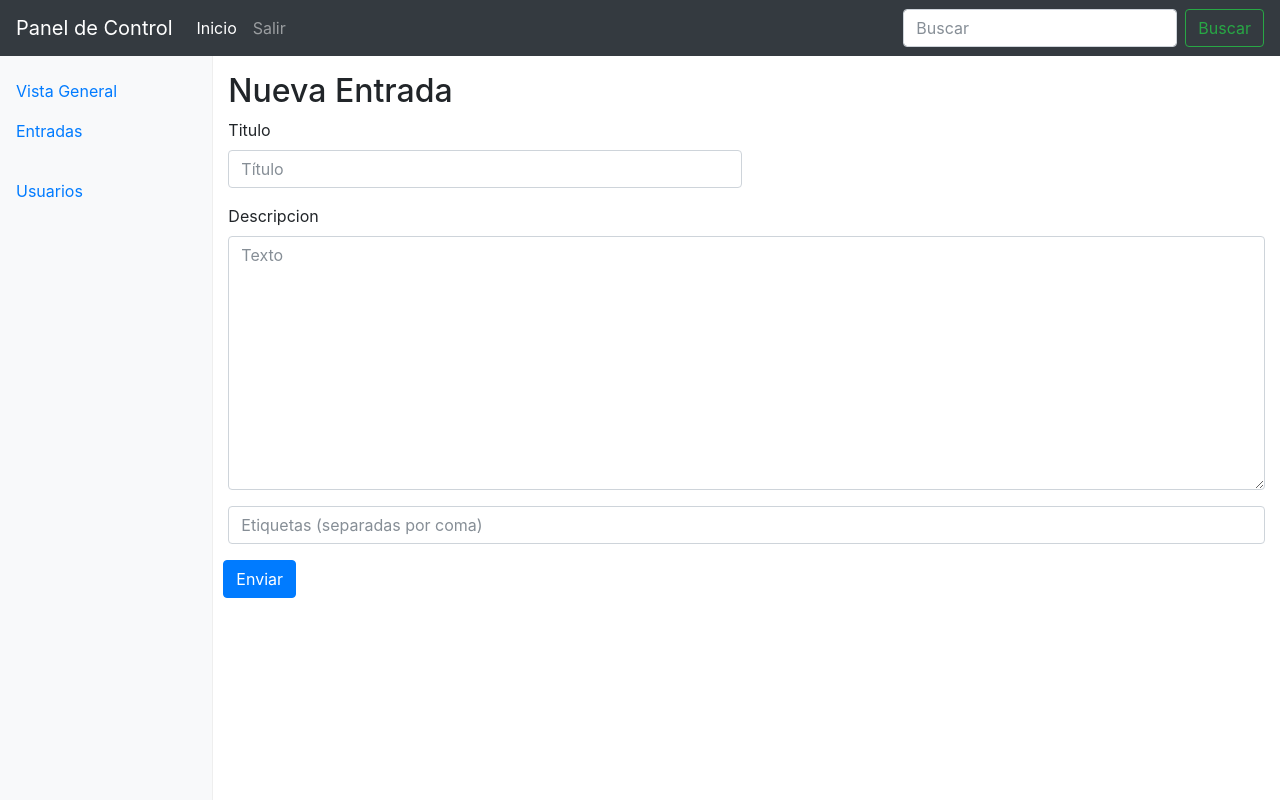
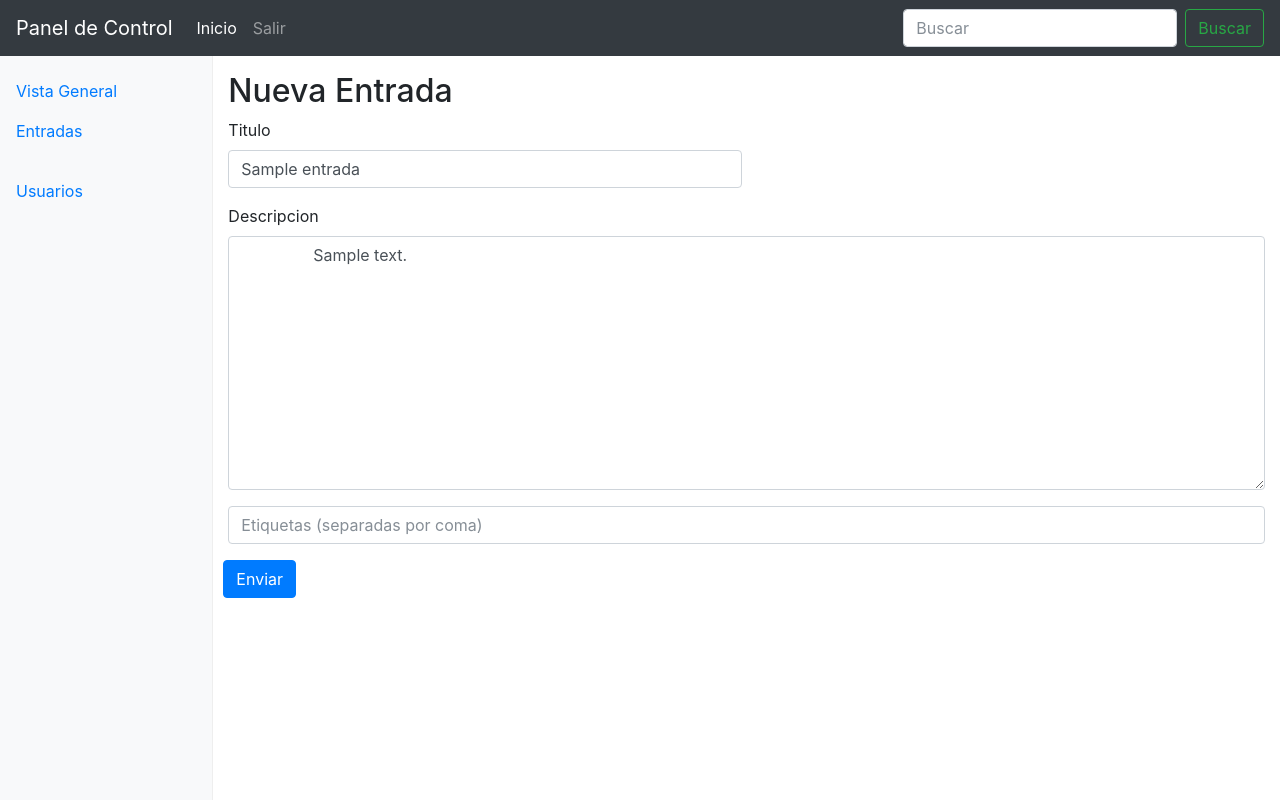
Before and after one commit to codeandcoke/servidor-ejercicios, a PHP site: page /admin/index.php?id=nueva_entrada&entrada=1 in a window 1280 px wide. Run offline with PHP 8.4, Linux system fonts and the light colour scheme; a user stored in the database is signed in; tables that the repository leaves empty or names only in its code hold one stand-in row (values such as "Sample post"); some libraries are stand-ins or nearby versions.

Commit message:
[Blog] Añadida la opción de modificar el titulo y texto de las entradas del blog

```diff
--- a/Blog/admin/nueva_entrada.php
+++ b/Blog/admin/nueva_entrada.php
@@ -1,15 +1,48 @@
+<?php
+if (isset($_REQUEST["entrada"])) {
+    $entrada = $_REQUEST["entrada"];
+
+    $sql = "SELECT * FROM entradas WHERE id = ?";
+    $db = new Db();
+    $resultado = $db->lanzar_consulta($sql, array($entrada));
+    $fila = $resultado->fetch_assoc();
+}
+?>
 <h2>Nueva Entrada</h2>
+<?php
+if (isset($entrada)) {
+?>
+<form action="modificar_entrada.php" method="post">
+<?php
+}
+else {
+?>
 <form action="alta_entrada.php" method="post">
+<?php
+}
+?>
     <div class="form-row">
         <div class="form-group col-md-6">
             <label for="titulo">Titulo</label>
-            <input type="text" name="titulo" class="form-control" id="titulo" placeholder="Título">
+            <input type="text" name="titulo" class="form-control"
+                   id="titulo" placeholder="Título"
+                <?php
+                if (isset($entrada)) {
+                    echo "value='" . $fila["titulo"] . "'";
+                }
+                ?>>
         </div>
     </div>
     <div class="form-row">
         <div class="form-group col-md-12">
             <label for="texto">Descripcion</label>
-            <textarea name="texto" cols="20" rows="10" class="form-control" id="texto" placeholder="Texto"></textarea>
+            <textarea name="texto" cols="20" rows="10" class="form-control" id="texto" placeholder="Texto">
+                <?php
+                if (isset($entrada)) {
+                    echo $fila["texto"];
+                }
+                ?>
+            </textarea>
         </div>
     </div>
     <div class="form-row">
@@ -17,6 +50,11 @@
             <input type="text" name="etiquetas" size="50" placeholder="Etiquetas (separadas por coma)" class="form-control"/>
         </div>
     </div>
+    <?php
+    if (isset($entrada)) {
+        echo "<input type='hidden' name='id' value='" . $fila["id"] . "'>";
+    }
+    ?>
     <div class="form-row">
         <button class="btn btn-primary" type="submit">Enviar</button>
     </div>
```
Also changed, not shown: Blog/admin/modificar_entrada.php (added, +18 -0 lines).
